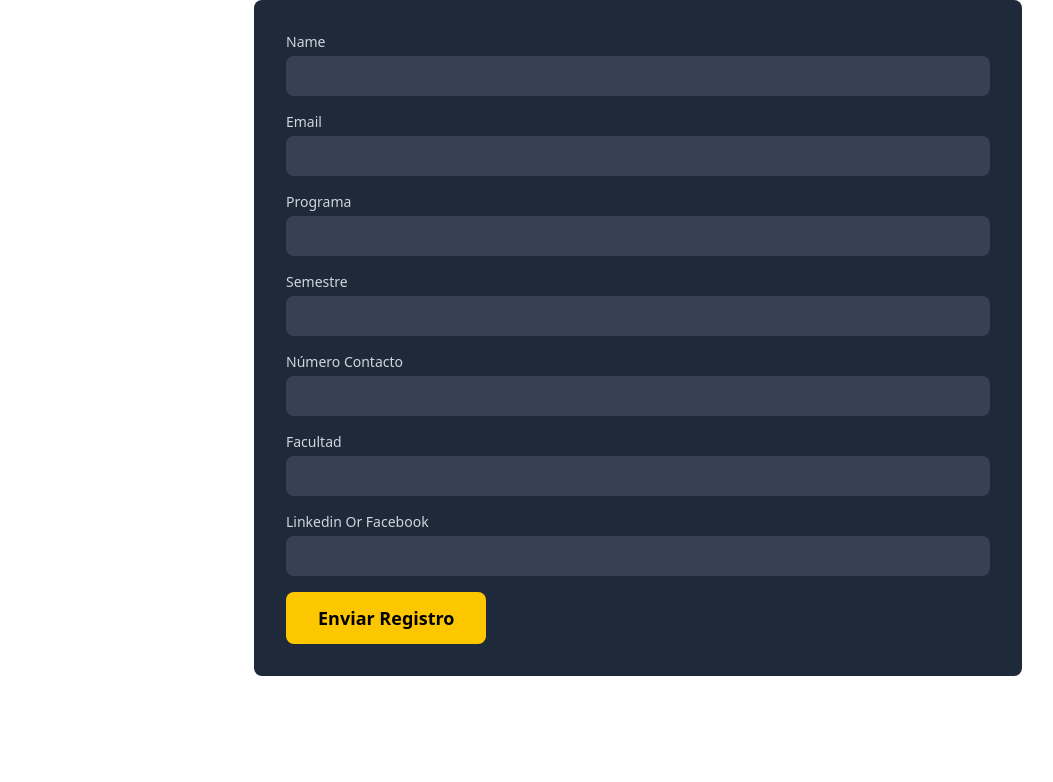
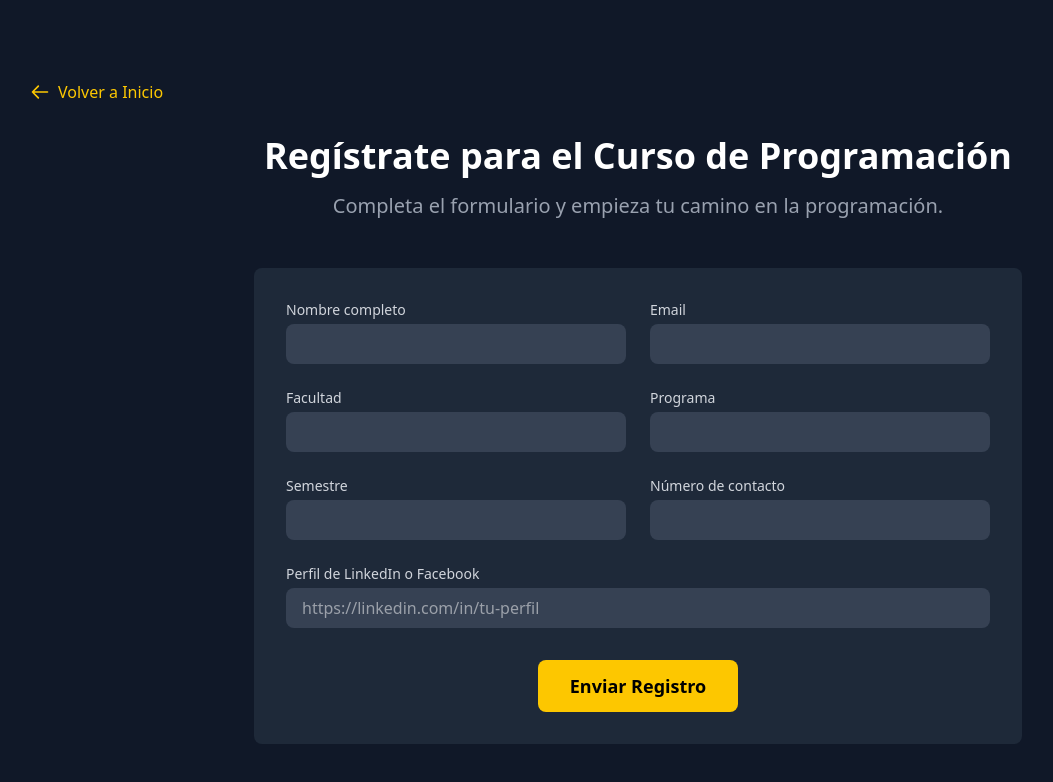
Before and after one commit to rricozdev/programming_course, a React (Vite) app in the folder client/: page /registro in a window 1280 px wide. Shown: the top 782 px of the page, without its empty margins (2-1055 px from the left). Built offline with nearby package versions, Linux system fonts and the light colour scheme.

Commit message:
Update
test

```diff
--- a/client/src/pages/RegistrationForm.jsx
+++ b/client/src/pages/RegistrationForm.jsx
@@ -1,230 +1,3 @@
-// import React, { useState } from "react";
-
-// const RegistrationForm = () => {
-//   const [formData, setFormData] = useState({
-//     name: "",
-//     email: "",
-//     Programa: "",
-//     Semestre: "",
-//     NúmeroContacto: "",
-//     Facultad: "",
-//     linkedinOrFacebook: "",
-//   });
-
-//   const handleChange = (e) => {
-//     const { name, value } = e.target;
-//     setFormData({
-//       ...formData,
-//       [name]: value,
-//     });
-//   };
-
-//   const handleSubmit = async (e) => {
-//     e.preventDefault();
-
-//     try {
-//       const response = await fetch(
-//         "https://backend-curso-two.vercel.app/api/student",
-//         {
-//           method: "POST",
-//           headers: {
-//             "Content-Type": "application/json",
-//           },
-//           body: JSON.stringify(formData),
-//         }
-//       );
-
-//       if (response.ok) {
-//         alert("¡Registro exitoso!");
-//         setFormData({
-//           name: "",
-//           email: "",
-//           Programa: "",
-//           Semestre: "",
-//           NúmeroContacto: "",
-//           Facultad: "",
-//           linkedinOrFacebook: "",
-//         });
-//       } else {
-//         alert("Hubo un error al registrar. Inténtalo de nuevo.");
-//       }
-//     } catch (error) {
-//       console.error("Error al enviar el formulario:", error);
-//       alert("Error de conexión. Verifica tu internet e intenta de nuevo.");
-//     }
-//   };
-
-//   const handleGoHome = () => {
-//     window.location.href = "/";
-//   };
-
-//   return (
-//     <div className="bg-gray-900 py-20">
-//       <div className="max-w-7xl mx-auto px-4 sm:px-6 lg:px-8">
-//         {/* Botón de Inicio */}
-//         <div className="mb-8">
-//           <button
-//             onClick={handleGoHome}
-//             className="group flex items-center text-yellow-400 hover:text-yellow-300 transition-all duration-300 ease-in-out transform hover:translate-x-2 hover:scale-105 font-medium"
-//           >
-//             <svg
-//               className="w-5 h-5 mr-2 transform transition-transform duration-300 group-hover:-translate-x-1"
-//               fill="none"
-//               stroke="currentColor"
-//               viewBox="0 0 24 24"
-//               xmlns="http://www.w3.org/2000/svg"
-//             >
-//               <path
-//                 strokeLinecap="round"
-//                 strokeLinejoin="round"
-//                 strokeWidth={2}
-//                 d="M10 19l-7-7m0 0l7-7m-7 7h18"
-//               />
-//             </svg>
-//             <span className="relative cursor-pointer">
-//               Volver a Inicio
-//             </span>
-//           </button>
-//         </div>
-
-//         <div className="text-center mb-12">
-//           <h2 className="text-3xl md:text-4xl font-bold text-white mb-4">
-//             Regístrate para el Curso de Programación
-//           </h2>
-//           <p className="text-xl text-gray-400">
-//             Completa el formulario y empieza tu camino en la programación.
-//           </p>
-//         </div>
-
-//         {/* Formulario */}
-//         <form
-//           onSubmit={handleSubmit}
-//           className="max-w-3xl mx-auto bg-gray-800 p-8 rounded-lg"
-//         >
-//           <div className="grid grid-cols-1 md:grid-cols-2 gap-6">
-//             {/* Nombre completo */}
-//             <div>
-//               <label className="block text-sm font-medium text-gray-300">
-//                 Nombre completo
-//               </label>
-//               <input
-//                 type="text"
-//                 name="name"
-//                 value={formData.name}
-//                 onChange={handleChange}
-//                 className="mt-1 block w-full px-4 py-2 bg-gray-700 text-white rounded-lg focus:ring-yellow-400 focus:border-yellow-400"
-//                 required
-//               />
-//             </div>
-
-//             {/* Email */}
-//             <div>
-//               <label className="block text-sm font-medium text-gray-300">
-//                 Email
-//               </label>
-//               <input
-//                 type="email"
-//                 name="email"
-//                 value={formData.email}
-//                 onChange={handleChange}
-//                 className="mt-1 block w-full px-4 py-2 bg-gray-700 text-white rounded-lg focus:ring-yellow-400 focus:border-yellow-400"
-//                 required
-//               />
-//             </div>
-
-//             {/* Facultad */}
-//             <div>
-//               <label className="block text-sm font-medium text-gray-300">
-//                 Facultad
-//               </label>
-//               <input
-//                 type="text"
-//                 name="Facultad"
-//                 value={formData.Facultad}
-//                 onChange={handleChange}
-//                 className="mt-1 block w-full px-4 py-2 bg-gray-700 text-white rounded-lg focus:ring-yellow-400 focus:border-yellow-400"
-//                 required
-//               />
-//             </div>
-
-//             {/* Programa */}
-//             <div>
-//               <label className="block text-sm font-medium text-gray-300">
-//                 Programa
-//               </label>
-//               <input
-//                 type="text"
-//                 name="Programa"
-//                 value={formData.Programa}
-//                 onChange={handleChange}
-//                 className="mt-1 block w-full px-4 py-2 bg-gray-700 text-white rounded-lg focus:ring-yellow-400 focus:border-yellow-400"
-//                 required
-//               />
-//             </div>
-
-//             {/* Semestre */}
-//             <div>
-//               <label className="block text-sm font-medium text-gray-300">
-//                 Semestre
-//               </label>
-//               <input
-//                 type="text"
-//                 name="Semestre"
-//                 value={formData.Semestre}
-//                 onChange={handleChange}
-//                 className="mt-1 block w-full px-4 py-2 bg-gray-700 text-white rounded-lg focus:ring-yellow-400 focus:border-yellow-400"
-//                 required
-//               />
-//             </div>
-
-//             {/* Número de contacto */}
-//             <div>
-//               <label className="block text-sm font-medium text-gray-300">
-//                 Número de contacto
-//               </label>
-//               <input
-//                 type="tel"
-//                 name="NúmeroContacto"
-//                 value={formData.NúmeroContacto}
-//                 onChange={handleChange}
-//                 className="mt-1 block w-full px-4 py-2 bg-gray-700 text-white rounded-lg focus:ring-yellow-400 focus:border-yellow-400"
-//                 required
-//               />
-//             </div>
-
-//             {/* LinkedIn o Facebook */}
-//             <div className="md:col-span-2">
-//               <label className="block text-sm font-medium text-gray-300">
-//                 Perfil de LinkedIn o Facebook
-//               </label>
-//               <input
-//                 type="url"
-//                 name="linkedinOrFacebook"
-//                 value={formData.linkedinOrFacebook}
-//                 onChange={handleChange}
-//                 className="mt-1 block w-full px-4 py-2 bg-gray-700 text-white rounded-lg focus:ring-yellow-400 focus:border-yellow-400"
-//                 placeholder="https://linkedin.com/in/tu-perfil"
-//               />
-//             </div>
-//           </div>
-
-//           {/* Botón de envío */}
-//           <div className="mt-8 text-center">
-//             <button
-//               type="submit"
-//               className="bg-yellow-400 text-black px-8 py-3 rounded-lg text-lg font-semibold hover:bg-yellow-300 transform hover:scale-105 transition-all"
-//             >
-//               Enviar Registro
-//             </button>
-//           </div>
-//         </form>
-//       </div>
-//     </div>
-//   );
-// };
-
-// export default RegistrationForm;
-
 import React, { useState } from "react";
 
 const RegistrationForm = () => {
@@ -238,43 +11,6 @@ const RegistrationForm = () => {
     linkedinOrFacebook: "",
   });
 
-  const [errors, setErrors] = useState({});
-
-  const validate = () => {
-    let newErrors = {};
-
-    if (!formData.name.trim() || formData.name.length < 3) {
-      newErrors.name = "El nombre debe tener al menos 3 caracteres.";
-    }
-
-    if (!/^[^\s@]+@[^\s@]+\.[^\s@]+$/.test(formData.email)) {
-      newErrors.email = "El correo electrónico no es válido.";
-    }
-
-    if (!formData.Facultad.trim()) {
-      newErrors.Facultad = "La facultad es obligatoria.";
-    }
-
-    if (!formData.Programa.trim()) {
-      newErrors.Programa = "El programa es obligatorio.";
-    }
-
-    if (!/^[1-9]|1[0-2]$/.test(formData.Semestre)) {
-      newErrors.Semestre = "El semestre debe ser un número entre 1 y 12.";
-    }
-
-    if (!/^[0-9]{7,15}$/.test(formData.NúmeroContacto)) {
-      newErrors.NúmeroContacto = "El número de contacto debe contener solo números y al menos 7 dígitos.";
-    }
-
-    if (formData.linkedinOrFacebook.trim() && !/^https?:\/\/.+/.test(formData.linkedinOrFacebook)) {
-      newErrors.linkedinOrFacebook = "Debe ser una URL válida.";
-    }
-
-    setErrors(newErrors);
-    return Object.keys(newErrors).length === 0;
-  };
-
   const handleChange = (e) => {
     const { name, value } = e.target;
     setFormData({
@@ -285,7 +21,6 @@ const RegistrationForm = () => {
 
   const handleSubmit = async (e) => {
     e.preventDefault();
-    if (!validate()) return;
 
     try {
       const response = await fetch(
@@ -310,7 +45,6 @@ const RegistrationForm = () => {
           Facultad: "",
           linkedinOrFacebook: "",
         });
-        setErrors({});
       } else {
         alert("Hubo un error al registrar. Inténtalo de nuevo.");
       }
@@ -320,25 +54,172 @@ const RegistrationForm = () => {
     }
   };
 
+  const handleGoHome = () => {
+    window.location.href = "/";
+  };
+
   return (
-    <form onSubmit={handleSubmit} className="max-w-3xl mx-auto bg-gray-800 p-8 rounded-lg">
-      {Object.entries(formData).map(([key, value]) => (
-        <div key={key} className="mb-4">
-          <label className="block text-sm font-medium text-gray-300 capitalize">{key.replace(/([A-Z])/g, ' $1')}</label>
+    <div className="bg-gray-900 py-20">
+      <div className="max-w-7xl mx-auto px-4 sm:px-6 lg:px-8">
+        {/* Botón de Inicio */}
+        <div className="mb-8">
+          <button
+            onClick={handleGoHome}
+            className="group flex items-center text-yellow-400 hover:text-yellow-300 transition-all duration-300 ease-in-out transform hover:translate-x-2 hover:scale-105 font-medium"
+          >
+            <svg
+              className="w-5 h-5 mr-2 transform transition-transform duration-300 group-hover:-translate-x-1"
+              fill="none"
+              stroke="currentColor"
+              viewBox="0 0 24 24"
+              xmlns="http://www.w3.org/2000/svg"
+            >
+              <path
+                strokeLinecap="round"
+                strokeLinejoin="round"
+                strokeWidth={2}
+                d="M10 19l-7-7m0 0l7-7m-7 7h18"
+              />
+            </svg>
+            <span className="relative cursor-pointer">
+              Volver a Inicio
+            </span>
+          </button>
+        </div>
+
+        <div className="text-center mb-12">
+          <h2 className="text-3xl md:text-4xl font-bold text-white mb-4">
+            Regístrate para el Curso de Programación
+          </h2>
+          <p className="text-xl text-gray-400">
+            Completa el formulario y empieza tu camino en la programación.
+          </p>
+        </div>
+
+        {/* Formulario */}
+        <form
+          onSubmit={handleSubmit}
+          className="max-w-3xl mx-auto bg-gray-800 p-8 rounded-lg"
+        >
+          <div className="grid grid-cols-1 md:grid-cols-2 gap-6">
+            {/* Nombre completo */}
+            <div>
+              <label className="block text-sm font-medium text-gray-300">
+                Nombre completo
+              </label>
               <input
-            type={key === "email" ? "email" : key === "NúmeroContacto" ? "tel" : "text"}
-            name={key}
-            value={value}
+                type="text"
+                name="name"
+                value={formData.name}
                 onChange={handleChange}
                 className="mt-1 block w-full px-4 py-2 bg-gray-700 text-white rounded-lg focus:ring-yellow-400 focus:border-yellow-400"
+                required
               />
-          {errors[key] && <p className="text-red-500 text-sm mt-1">{errors[key]}</p>}
             </div>
-      ))}
-      <button type="submit" className="bg-yellow-400 text-black px-8 py-3 rounded-lg text-lg font-semibold hover:bg-yellow-300 transform hover:scale-105 transition-all">
+
+            {/* Email */}
+            <div>
+              <label className="block text-sm font-medium text-gray-300">
+                Email
+              </label>
+              <input
+                type="email"
+                name="email"
+                value={formData.email}
+                onChange={handleChange}
+                className="mt-1 block w-full px-4 py-2 bg-gray-700 text-white rounded-lg focus:ring-yellow-400 focus:border-yellow-400"
+                required
+              />
+            </div>
+
+            {/* Facultad */}
+            <div>
+              <label className="block text-sm font-medium text-gray-300">
+                Facultad
+              </label>
+              <input
+                type="text"
+                name="Facultad"
+                value={formData.Facultad}
+                onChange={handleChange}
+                className="mt-1 block w-full px-4 py-2 bg-gray-700 text-white rounded-lg focus:ring-yellow-400 focus:border-yellow-400"
+                required
+              />
+            </div>
+
+            {/* Programa */}
+            <div>
+              <label className="block text-sm font-medium text-gray-300">
+                Programa
+              </label>
+              <input
+                type="text"
+                name="Programa"
+                value={formData.Programa}
+                onChange={handleChange}
+                className="mt-1 block w-full px-4 py-2 bg-gray-700 text-white rounded-lg focus:ring-yellow-400 focus:border-yellow-400"
+                required
+              />
+            </div>
+
+            {/* Semestre */}
+            <div>
+              <label className="block text-sm font-medium text-gray-300">
+                Semestre
+              </label>
+              <input
+                type="text"
+                name="Semestre"
+                value={formData.Semestre}
+                onChange={handleChange}
+                className="mt-1 block w-full px-4 py-2 bg-gray-700 text-white rounded-lg focus:ring-yellow-400 focus:border-yellow-400"
+                required
+              />
+            </div>
+
+            {/* Número de contacto */}
+            <div>
+              <label className="block text-sm font-medium text-gray-300">
+                Número de contacto
+              </label>
+              <input
+                type="tel"
+                name="NúmeroContacto"
+                value={formData.NúmeroContacto}
+                onChange={handleChange}
+                className="mt-1 block w-full px-4 py-2 bg-gray-700 text-white rounded-lg focus:ring-yellow-400 focus:border-yellow-400"
+                required
+              />
+            </div>
+
+            {/* LinkedIn o Facebook */}
+            <div className="md:col-span-2">
+              <label className="block text-sm font-medium text-gray-300">
+                Perfil de LinkedIn o Facebook
+              </label>
+              <input
+                type="url"
+                name="linkedinOrFacebook"
+                value={formData.linkedinOrFacebook}
+                onChange={handleChange}
+                className="mt-1 block w-full px-4 py-2 bg-gray-700 text-white rounded-lg focus:ring-yellow-400 focus:border-yellow-400"
+                placeholder="https://linkedin.com/in/tu-perfil"
+              />
+            </div>
+          </div>
+
+          {/* Botón de envío */}
+          <div className="mt-8 text-center">
+            <button
+              type="submit"
+              className="bg-yellow-400 text-black px-8 py-3 rounded-lg text-lg font-semibold hover:bg-yellow-300 transform hover:scale-105 transition-all"
+            >
               Enviar Registro
             </button>
+          </div>
         </form>
+      </div>
+    </div>
   );
 };
 
```
Lines whose indentation alone changed are shown as unchanged.
